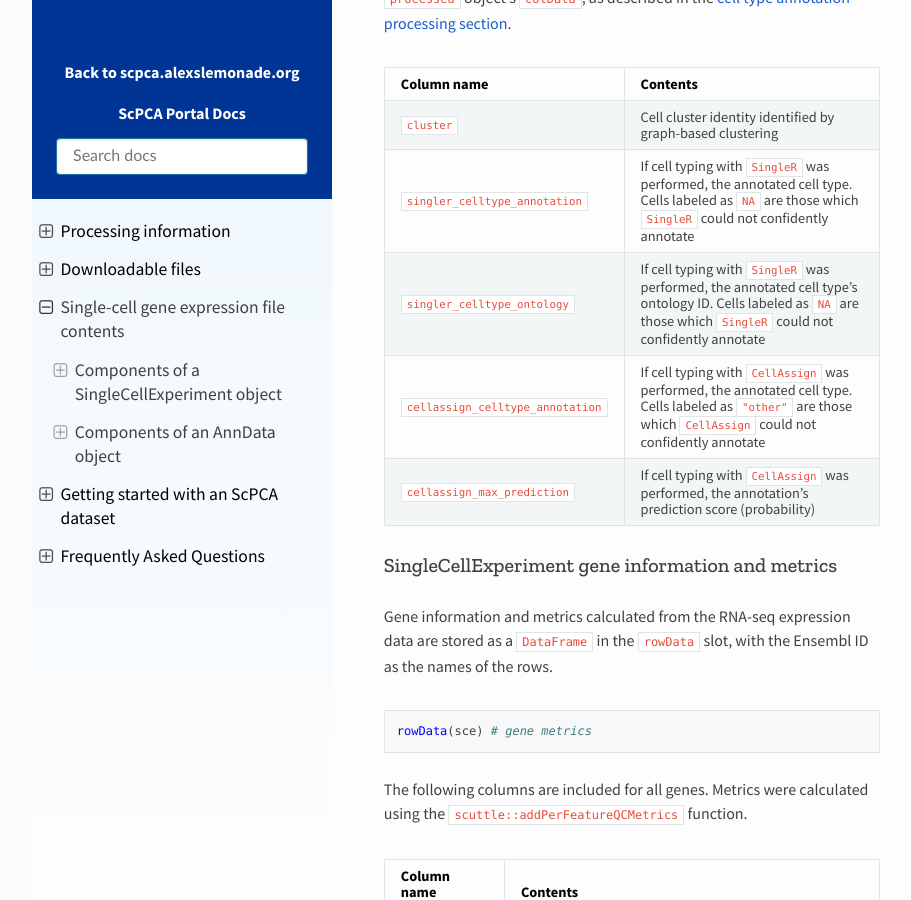
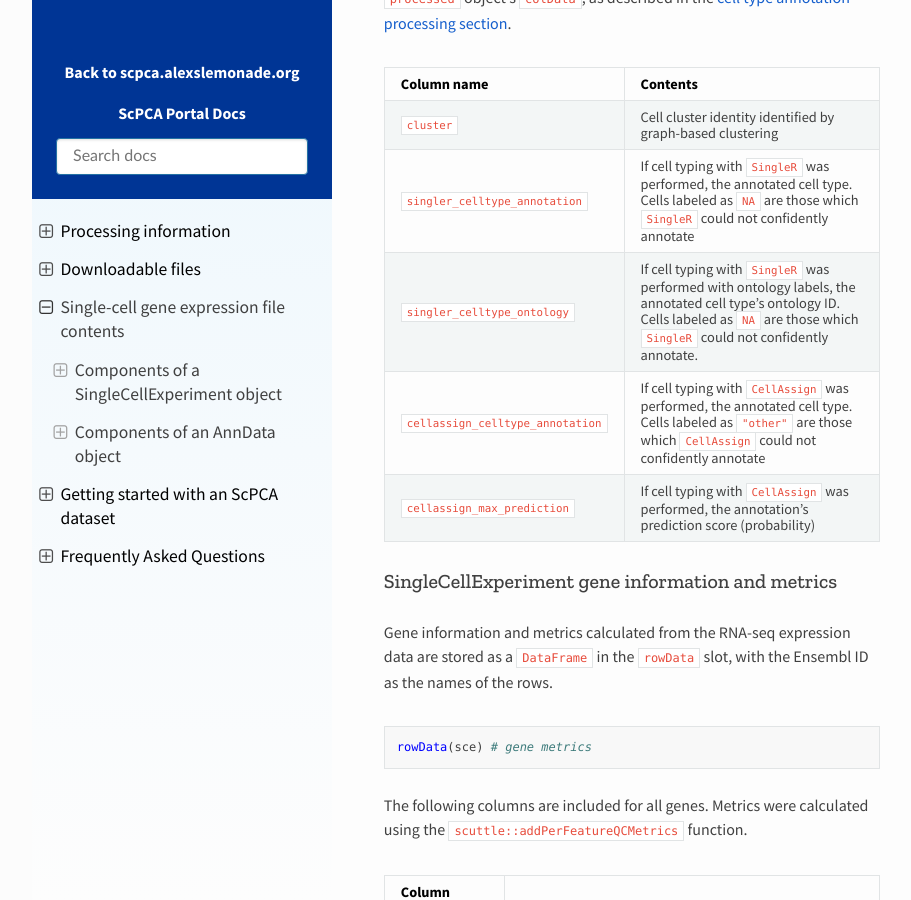
Before and after one commit to DongzeHE/scpca-docs, a Sphinx documentation site: the page built from docs/sce_file_contents.md, in a window 1280 px wide and 900 px high, scrolled down 2889 px. Shown: the whole window, without its empty margins (158-1069 px from the left). Built offline with Sphinx 7.4.7 and the Read the Docs theme 2.0.0, drawn with Linux system fonts in a browser that asks for light colours.

Commit message:
note that ontology is only available if ontology was used

```diff
--- a/docs/sce_file_contents.md
+++ b/docs/sce_file_contents.md
@@ -73,7 +73,7 @@ Further, if cell type annotation was performed, there will be additional columns
 | ----------------------- | ----------------------------------------------------- |
 | `cluster`  | Cell cluster identity identified by graph-based clustering |
 | `singler_celltype_annotation`  | If cell typing with `SingleR` was performed, the annotated cell type. Cells labeled as `NA` are those which `SingleR` could not confidently annotate |
-| `singler_celltype_ontology`  | If cell typing with `SingleR` was performed, the annotated cell type's ontology ID. Cells labeled as `NA` are those which `SingleR` could not confidently annotate |
+| `singler_celltype_ontology`  | If cell typing with `SingleR` was performed with ontology labels, the annotated cell type's ontology ID. Cells labeled as `NA` are those which `SingleR` could not confidently annotate. |
 | `cellassign_celltype_annotation`  | If cell typing with `CellAssign` was performed, the annotated cell type. Cells labeled as `"other"` are those which `CellAssign` could not confidently annotate  |
 | `cellassign_max_prediction`  | If cell typing with `CellAssign` was performed, the annotation's prediction score (probability)  |
 
```
